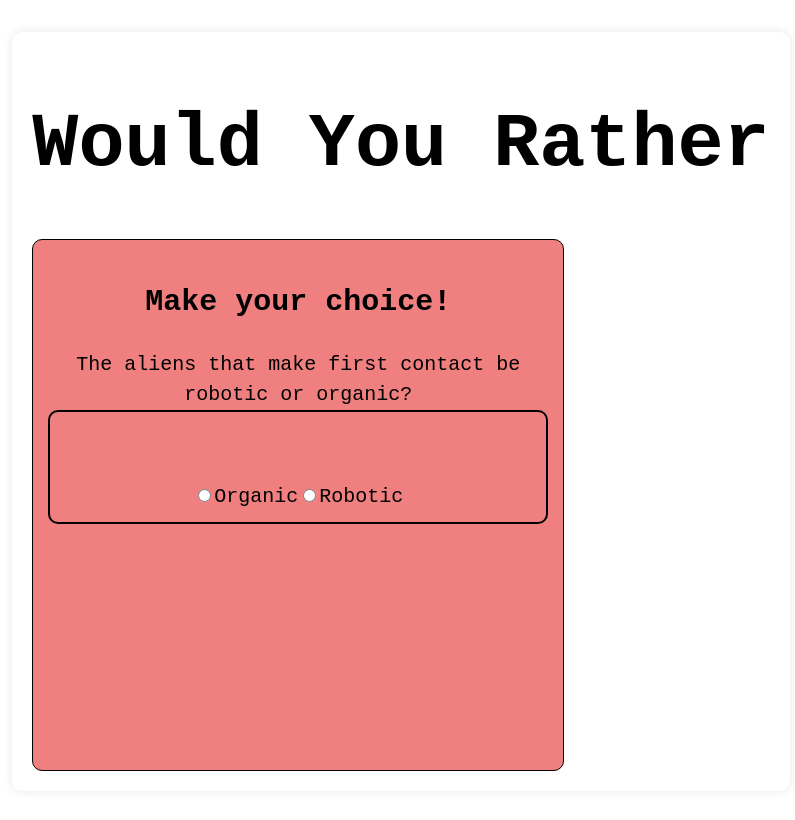
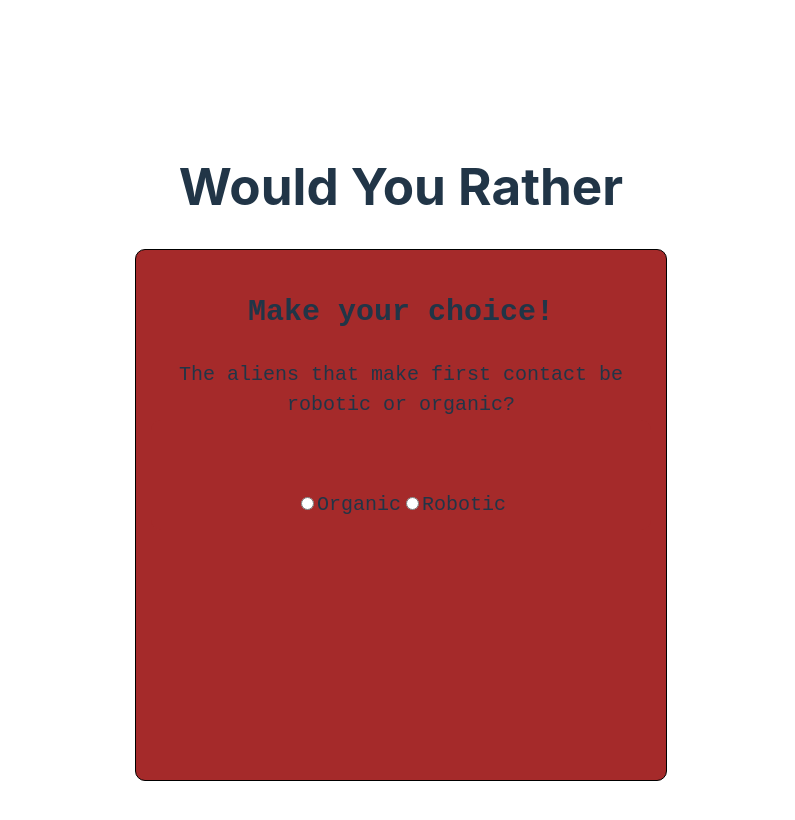
Before and after one commit to Lornwri/would-you-rather, a Vue app: page / in a window 1280 px wide. Shown: the top 820 px of the page, without its empty margins (239-1034 px from the left). Built offline with nearby package versions, Linux system fonts and the light colour scheme.

Commit message:
Initial post
Signed-off-by: Lornwri <34406133+Lornwri@users.noreply.github.com>

```diff
--- a/src/App.vue
+++ b/src/App.vue
@@ -1,7 +1,7 @@
 <script setup>
+import {ref} from 'vue'
+
 import WouldYouRather from './components/WouldYouRather.vue'
-
-import {ref} from 'vue'
 
 //Data for 'wyr' question and answers
 const wyrQuestion = ref('The aliens that make first contact be robotic or organic?')
@@ -13,8 +13,9 @@ const wyrAnswer2 = ref('Robotic')
 
 const userSelection = ref('') //empty string for user's answer
 
+//Update user's selections
 function updateUserSelection(userChoice) {
-  userSelection.value = 'Thanks! You chose ${userChoice}'
+  userSelection.value = `Thanks! You chose ${userChoice}`
 }
 
 </script>
@@ -25,11 +26,13 @@ function updateUserSelection(userChoice) {
 
   <h1>Would You Rather</h1>
 
+    <!--passing props to WouldYouRather component-->
   <WouldYouRather
       v-bind:question="wyrQuestion"
       v-bind:answer1="wyrAnswer1"
-      v-bind:answer2="wyrAnswer2">
-      v-on:answer-selected="updateUserSelection">
+      v-bind:answer2="wyrAnswer2"
+      v-on:answer-selected="updateUserSelection"
+  >
   </WouldYouRather>
 
   {{ userSelection }}
@@ -40,15 +43,9 @@ function updateUserSelection(userChoice) {
 
 <style scoped>
 
-#app {
+#app
+{
   text-align: center;
-  font-family: 'Courier New', Courier, monospace;
-  font-size: 1.5em;
-  color: #000000;
-  background-color: #ffffff;
-  padding: 20px;
-  border-radius: 10px;
-  box-shadow: 0 0 10px rgba(0, 0, 0, 0.1);
+  margin-top: 60px;
 }
-
 </style>
--- a/src/components/WouldYouRather.vue
+++ b/src/components/WouldYouRather.vue
@@ -32,10 +32,10 @@ function choiceMade() {
   <br>
   <br>
   <!--Create buttons for answers using HTML value -->
-  <input v-model="choice" v-bind:value="answer1" type="radio" id="answer-1">
+  <input v-model="choice" v-bind:value="answer1" type="radio" id="answer-1" v-on:change="choiceMade">
   <label for="answer-1">{{answer1}}</label>
 
-  <input v-model="choice" v-bind:value="answer2" type="radio" id="answer-2">
+  <input v-model="choice" v-bind:value="answer2" type="radio" id="answer-2" v-on:change="choiceMade">
   <label for="answer-2">{{answer2}}</label>
     </div>
 
@@ -46,7 +46,7 @@ function choiceMade() {
 <style scoped>
 
 #wyr {
-  background-color: lightcoral;
+  background-color: brown;
   padding: 15px;
   width: 500px;
   height: 500px;
@@ -54,12 +54,12 @@ function choiceMade() {
   border-radius: 10px;
   text-align: center;
   font-size: 20px;
+  font-family: 'Courier New', Courier, monospace;
 }
 
 #answers {
   padding: 10px;
-  background-color: lightcoral;
-  border: 2px solid black;
+  background-color: brown;
   border-radius: 10px;
   text-align: center;
 }
```
